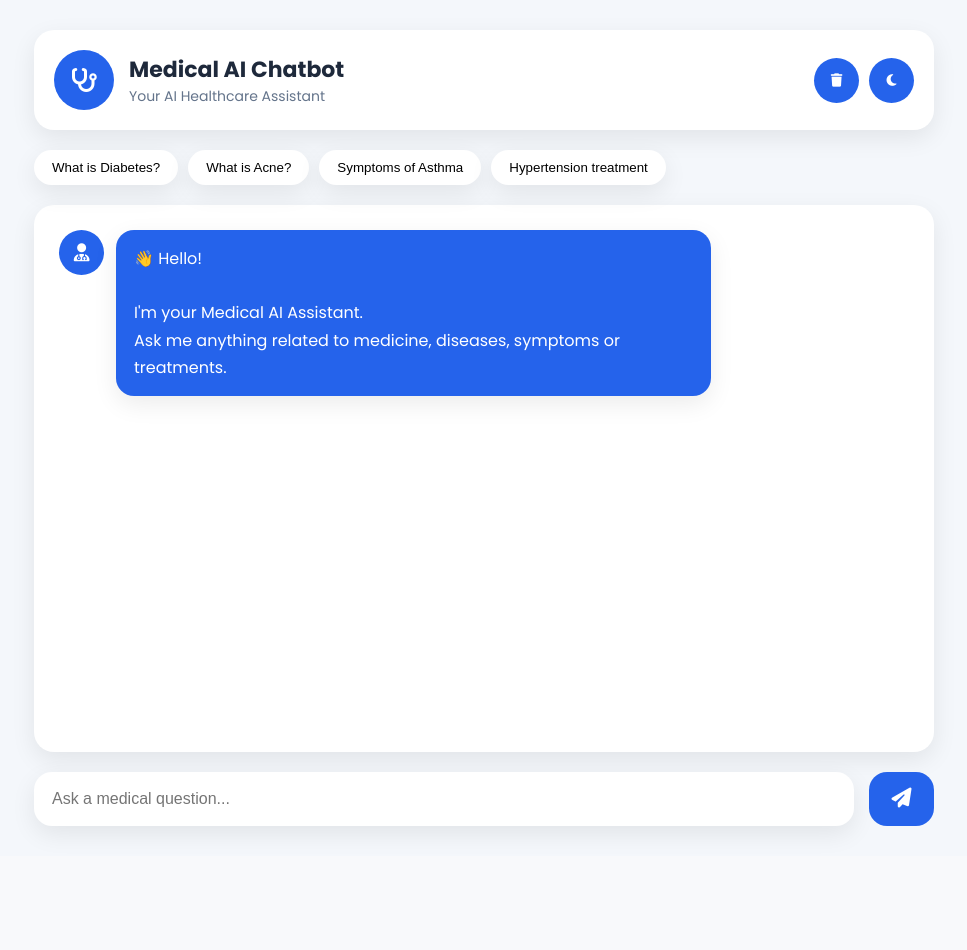
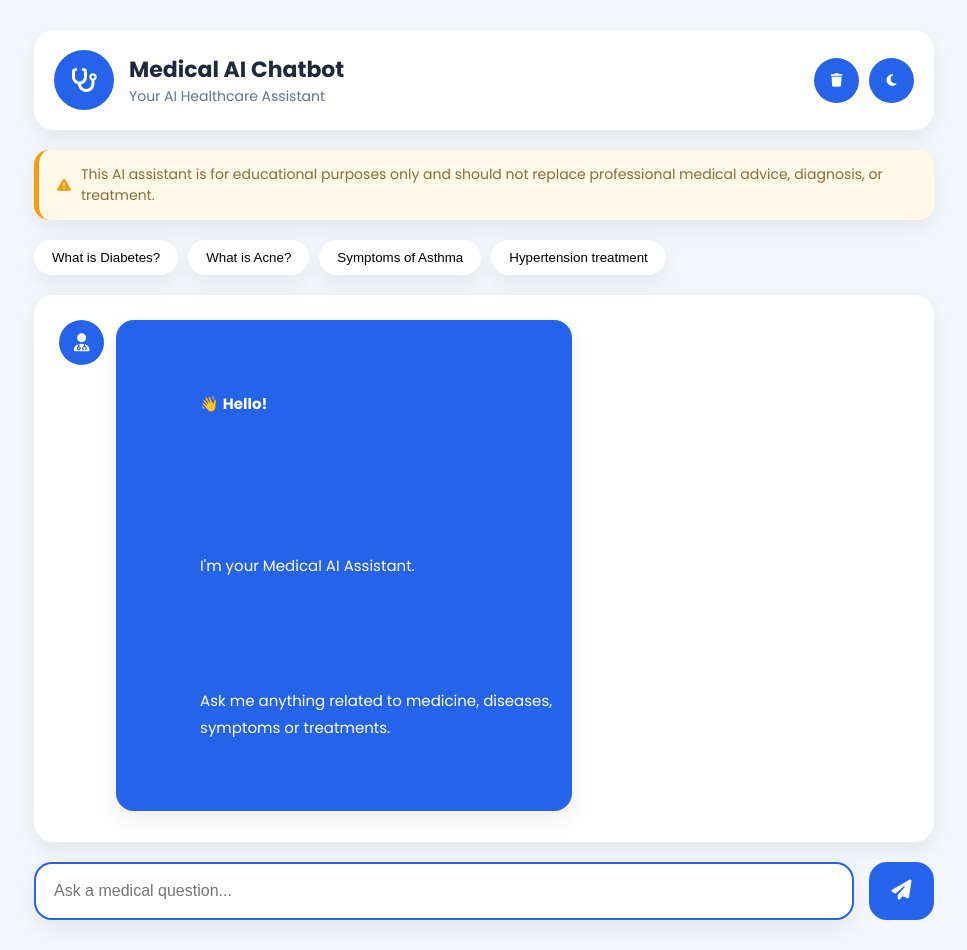
Before and after one commit to Gupta-Tarun7/Medical-Chatbot, a Flask app: page / in a window 1280 px wide. Shown: the whole page, without its empty margins (156-1123 px from the left). Before the commit the page ends 836 px from the top, so only its background shows below. Run offline with Flask 3, Linux system fonts and the light colour scheme.

Commit message:
Commit Changes in UI

```diff
--- a/app.py
+++ b/app.py
@@ -62,14 +62,13 @@ def index():
 
 
 
-@app.route("/get", methods=["GET", "POST"])
+@app.route("/get", methods=["POST"])
 def chat():
     msg = request.form["msg"]
-    input = msg
-    print(input)
+
     response = rag_chain.invoke({"input": msg})
-    print("Response : ", response["answer"])
-    return str(response["answer"])
+
+    return response["answer"]
 
 
 
--- a/static/script.js
+++ b/static/script.js
@@ -0,0 +1,277 @@
+$(document).ready(function () {
+
+    const chatBox = $("#chatBox");
+    const typing = $("#typing");
+    const input = $("#message");
+    const form = $("#chatForm");
+    const sendBtn = $("#chatForm button");
+
+    let isLoading = false;
+
+    // -----------------------------
+    // Auto Scroll
+    // -----------------------------
+    function scrollBottom() {
+        chatBox.stop().animate({
+            scrollTop: chatBox[0].scrollHeight
+        }, 300);
+    }
+
+    // -----------------------------
+    // Current Time
+    // -----------------------------
+    function getTime() {
+        return new Date().toLocaleTimeString([], {
+            hour: "2-digit",
+            minute: "2-digit"
+        });
+    }
+
+    // -----------------------------
+    // User Message
+    // -----------------------------
+    function addUserMessage(message) {
+
+        chatBox.append(`
+            <div class="user-message">
+
+                <div class="message">
+                    ${message}
+                    <br>
+                    <small>${getTime()}</small>
+                </div>
+
+                <div class="avatar user">
+                    <i class="fa-solid fa-user"></i>
+                </div>
+
+            </div>
+        `);
+
+        scrollBottom();
+    }
+
+    // -----------------------------
+    // Bot Message
+    // -----------------------------
+    function addBotMessage(message) {
+
+        chatBox.append(`
+            <div class="bot-message">
+
+                <div class="avatar bot">
+                    <i class="fa-solid fa-user-doctor"></i>
+                </div>
+
+                <div class="message">
+                    ${message}
+                    <br>
+                    <small>${getTime()}</small>
+                </div>
+
+            </div>
+        `);
+
+        scrollBottom();
+    }
+
+    // -----------------------------
+    // Loading State
+    // -----------------------------
+    function setLoading(state) {
+
+        isLoading = state;
+
+        if(state){
+
+            typing.removeClass("hidden");
+
+            input.prop("disabled", true);
+
+            sendBtn.prop("disabled", true);
+
+        }else{
+
+            typing.addClass("hidden");
+
+            input.prop("disabled", false);
+
+            sendBtn.prop("disabled", false);
+
+            input.focus();
+
+        }
+
+        scrollBottom();
+
+    }
+
+    // -----------------------------
+    // Send Message
+    // -----------------------------
+    function sendMessage(message){
+
+        if(isLoading) return;
+
+        message = message.trim();
+
+        if(message==="") return;
+
+        addUserMessage(message);
+
+        input.val("");
+
+        setLoading(true);
+
+        $.ajax({
+
+            url:"/get",
+
+            type:"POST",
+
+            data:{
+                msg:message
+            },
+
+            success:function(response){
+
+                setLoading(false);
+
+                addBotMessage(response);
+
+            },
+
+            error:function(xhr){
+
+                setLoading(false);
+
+                addBotMessage(
+                    "⚠️ Unable to generate a response. Please try again."
+                );
+
+                console.error(xhr);
+
+            }
+
+        });
+
+    }
+
+    // -----------------------------
+    // Form Submit
+    // -----------------------------
+    form.on("submit",function(e){
+
+        e.preventDefault();
+
+        sendMessage(input.val());
+
+    });
+
+    // -----------------------------
+    // Press Enter to Send
+    // -----------------------------
+    input.on("keydown",function(e){
+
+        if(e.key==="Enter"){
+
+            e.preventDefault();
+
+            form.submit();
+
+        }
+
+    });
+
+    // -----------------------------
+    // Suggested Questions
+    // -----------------------------
+    $(".suggestion").click(function(){
+
+        sendMessage($(this).text().trim());
+
+    });
+
+    // -----------------------------
+    // Clear Chat
+    // -----------------------------
+    $("#clearChat").click(function(){
+
+        if(!confirm("Clear the conversation?")) return;
+
+        chatBox.html(`
+
+            <div class="bot-message">
+
+                <div class="avatar bot">
+                    <i class="fa-solid fa-user-doctor"></i>
+                </div>
+
+                <div class="message">
+
+                    👋 <strong>Hello!</strong>
+
+                    <br><br>
+
+                    I'm your Medical AI Assistant.
+
+                    <br>
+
+                    Ask me anything related to medicine, diseases,
+                    symptoms or treatments.
+
+                </div>
+
+            </div>
+
+        `);
+
+        input.focus();
+
+    });
+
+    // -----------------------------
+    // Theme Toggle
+    // -----------------------------
+    const body = $("body");
+
+    if(localStorage.getItem("theme")==="dark"){
+
+        body.addClass("dark");
+
+        $("#themeToggle i")
+            .removeClass("fa-moon")
+            .addClass("fa-sun");
+
+    }
+
+    $("#themeToggle").click(function(){
+
+        body.toggleClass("dark");
+
+        const icon=$("#themeToggle i");
+
+        if(body.hasClass("dark")){
+
+            localStorage.setItem("theme","dark");
+
+            icon.removeClass("fa-moon")
+                .addClass("fa-sun");
+
+        }else{
+
+            localStorage.setItem("theme","light");
+
+            icon.removeClass("fa-sun")
+                .addClass("fa-moon");
+
+        }
+
+    });
+
+    // -----------------------------
+    // Initial Focus
+    // -----------------------------
+    input.focus();
+
+});
--- a/static/style.css
+++ b/static/style.css
@@ -155,16 +139,58 @@ header{
 
 .icon-btn:hover{
 
-    transform:scale(1.1);
+    transform:translateY(-2px);
 
 }
+
+/* Disclaimer */
+
+.disclaimer{
+
+    display:flex;
+    align-items:center;
+    gap:10px;
+
+    padding:14px 18px;
+
+    margin-bottom:20px;
+
+    background:#FFF8E6;
+
+    border-left:5px solid #f59e0b;
+
+    border-radius:15px;
+
+    color:#8A6D3B;
+
+    font-size:14px;
+
+    box-shadow:var(--shadow);
+
+}
+
+.disclaimer i{
+
+    color:#f59e0b;
+
+}
+
+body.dark .disclaimer{
+
+    background:#3b2f0b;
+
+    color:#fcd34d;
+
+    border-left-color:#fbbf24;
+
+}
+
+/* Suggestions */
 
 .suggestions{
 
     display:flex;
-
     gap:10px;
-
     flex-wrap:wrap;
 
     margin-bottom:20px;
@@ -280,17 +305,21 @@ body.dark .suggestion{
 
 .message{
 
-    max-width:70%;
+    max-width:72%;
 
-    padding:15px 18px;
+    padding:16px 20px;
 
     border-radius:18px;
 
-    line-height:1.7;
+    line-height:1.8;
 
     box-shadow:var(--shadow);
 
     word-wrap:break-word;
+
+    white-space:pre-wrap;
+
+    font-size:15px;
 
 }
 
@@ -368,7 +412,7 @@ body.dark .suggestion{
 
     flex:1;
 
-    border:none;
+    border:2px solid transparent;
 
     outline:none;
 
@@ -408,13 +460,23 @@ body.dark .suggestion{
 
 #chatForm button:hover{
 
-    transform:scale(1.08);
+    transform:translateY(-2px);
+
+    box-shadow:0 8px 18px rgba(37,99,235,.35);
 
 }
+
+/* Scrollbar */
 
 ::-webkit-scrollbar{
 
     width:8px;
+
+}
+
+::-webkit-scrollbar-track{
+
+    background:transparent;
 
 }
 
--- a/templates/chat.html
+++ b/templates/chat.html
@@ -37,17 +37,27 @@
 
         <div class="header-buttons">
 
-            <button id="clearChat" class="icon-btn">
+            <button id="clearChat" class="icon-btn" title="Clear Chat">
                 <i class="fa-solid fa-trash"></i>
             </button>
 
-            <button id="themeToggle" class="icon-btn">
+            <button id="themeToggle" class="icon-btn" title="Toggle Theme">
                 <i class="fa-solid fa-moon"></i>
             </button>
 
         </div>
 
     </header>
+
+    <!-- Medical Disclaimer -->
+
+    <div class="disclaimer">
+        <i class="fa-solid fa-triangle-exclamation"></i>
+        <span>
+            This AI assistant is for educational purposes only and should not replace
+            professional medical advice, diagnosis, or treatment.
+        </span>
+    </div>
 
     <!-- Suggested Questions -->
 
@@ -83,7 +93,7 @@
 
             <div class="message">
 
-                👋 Hello!
+                👋 <strong>Hello!</strong>
 
                 <br><br>
 
@@ -100,13 +110,15 @@
 
     </div>
 
-    <!-- Typing -->
+    <!-- Loading / Typing Indicator -->
 
     <div id="typing" class="typing hidden">
 
-        <span></span>
-        <span></span>
-        <span></span>
+        <div class="typing-dot"></div>
+        <div class="typing-dot"></div>
+        <div class="typing-dot"></div>
+
+        <span class="typing-text">Thinking...</span>
 
     </div>
 
@@ -115,11 +127,11 @@
     <form id="chatForm">
 
         <input
-                id="message"
-                type="text"
-                placeholder="Ask a medical question..."
-                autocomplete="off"
-                required
+            id="message"
+            type="text"
+            placeholder="Ask a medical question..."
+            autocomplete="off"
+            required
         >
 
         <button type="submit">
```
Also changed, not shown: other parts of static/style.css (+56 -42 lines).
